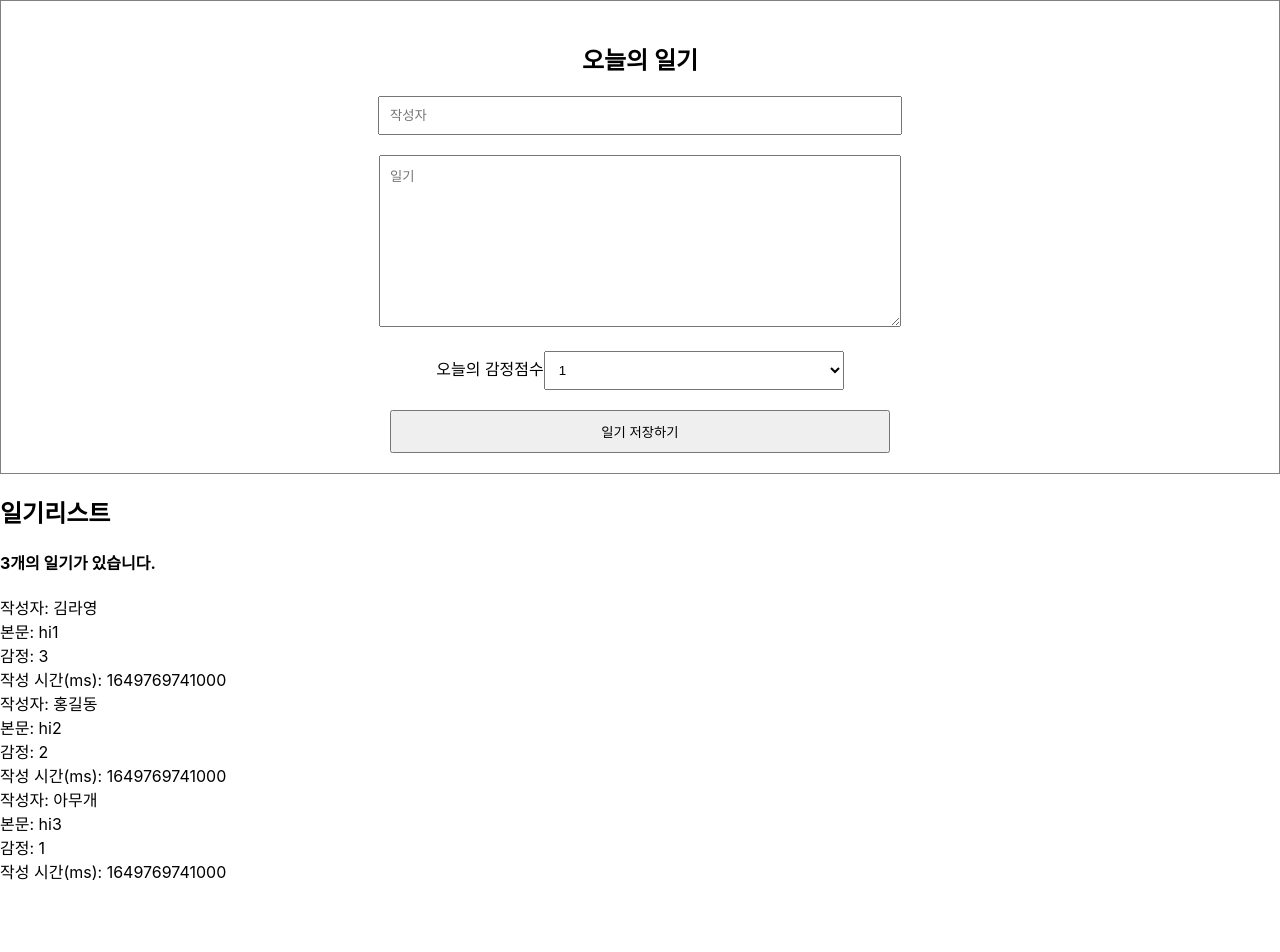
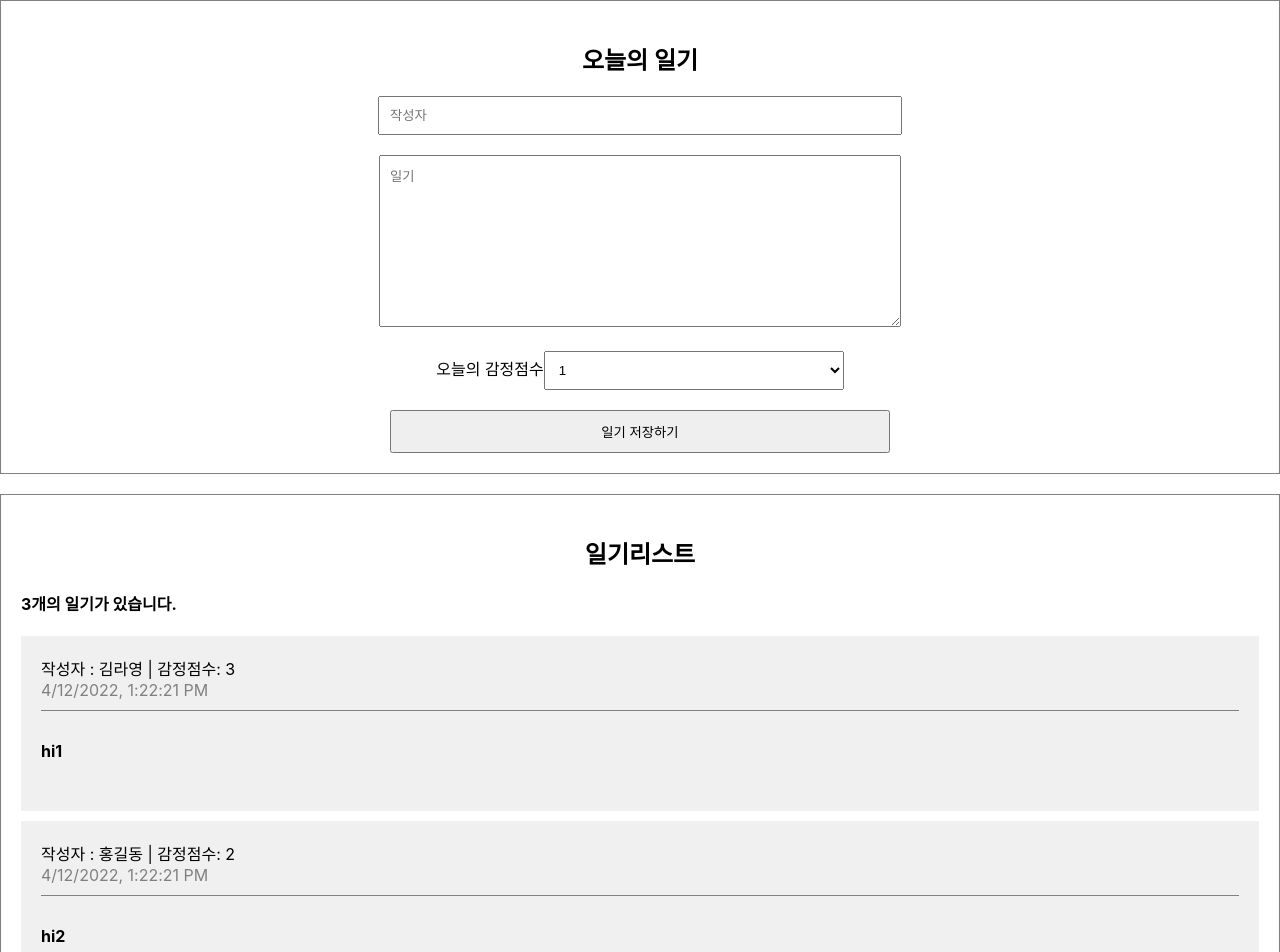
Before and after one commit to Kimrayoung/Diary-react, a React (Create React App) app in the folder simpleDiary/: page / in a window 1280 px wide. Shown: the top 952 px of the page. Before the commit the page ends 883 px from the top, so only its background shows below. Built offline with nearby package versions, Linux system fonts and the light colour scheme.

Commit message:
section6.3 completed

```diff
--- a/simpleDiary/public/index.html
+++ b/simpleDiary/public/index.html
@@ -9,35 +9,10 @@
       name="description"
       content="Web site created using create-react-app"
     />
-    <link rel="apple-touch-icon" href="%PUBLIC_URL%/logo192.png" />
-    <!--
-      manifest.json provides metadata used when your web app is installed on a
-      user's mobile device or desktop. See https://developers.google.com/web/fundamentals/web-app-manifest/
-    -->
-    <link rel="manifest" href="%PUBLIC_URL%/manifest.json" />
-    <!--
-      Notice the use of %PUBLIC_URL% in the tags above.
-      It will be replaced with the URL of the `public` folder during the build.
-      Only files inside the `public` folder can be referenced from the HTML.
-
-      Unlike "/favicon.ico" or "favicon.ico", "%PUBLIC_URL%/favicon.ico" will
-      work correctly both with client-side routing and a non-root public URL.
-      Learn how to configure a non-root public URL by running `npm run build`.
-    -->
     <title>React App</title>
   </head>
   <body>
     <noscript>You need to enable JavaScript to run this app.</noscript>
     <div id="root"></div>
-    <!--
-      This HTML file is a template.
-      If you open it directly in the browser, you will see an empty page.
-
-      You can add webfonts, meta tags, or analytics to this file.
-      The build step will place the bundled scripts into the <body> tag.
-
-      To begin the development, run `npm start` or `yarn start`.
-      To create a production bundle, use `npm run build` or `yarn build`.
-    -->
   </body>
 </html>
--- a/simpleDiary/src/App.css
+++ b/simpleDiary/src/App.css
@@ -26,3 +26,38 @@
   padding: 10px;
   cursor: pointer;
 }
+
+/* List */
+
+.DiaryList {
+  border: 1px solid gray;
+  padding: 20px;
+  margin-top: 20px;
+}
+
+.DiaryList h2 {
+  text-align: center;
+}
+
+/* Item */
+.DiaryItem {
+  background-color: rgb(240,240,240);
+  margin-bottom: 10px;
+  padding: 20px;
+}
+
+.DiaryItem .info {
+  border-bottom:1px solid gray;
+  padding-bottom: 10px;
+  margin-bottom: 10px;
+}
+
+.DiaryItem .date {
+  color: gray;
+}
+
+.DiaryItem .content {
+  font-weight: bold;
+  margin-bottom: 30px;
+  margin-top: 30px;
+}
--- /dev/null
+++ b/simpleDiary/src/DiaryItem.js
@@ -0,0 +1,18 @@
+const DiaryItem = ({ author, content, emotion, created_date, id }) => {
+    return(
+        <div className="DiaryItem">
+            <div className="info">
+                <span>작성자 : {author} | 감정점수: {emotion}</span>
+                <br/>
+                <span className="date">{new Date(created_date).toLocaleString()}</span>
+            </div>
+            <div className="content">{content}</div>
+        </div>
+    )
+}
+
+export default DiaryItem;
+
+//new Date(crated_date)
+//원래 new Date() --> 현재 시간을 기준으로 객체 생성
+//new Date(created_date) --> 밀리세컨을 기준으로 객체 생성
--- a/simpleDiary/src/DiaryList.js
+++ b/simpleDiary/src/DiaryList.js
@@ -1,4 +1,6 @@
 //일기 리스트(작성한 다이어리가 표시됨)
+import DiaryItem from "./DiaryItem";
+
 const DiaryList = ({ diaryList }) => {
     //정상적으로 props가 넘어왔는지 확인
     // console.log(diaryList);
@@ -7,15 +9,9 @@
         <div className="DiaryList">
             <h2>일기리스트</h2>
             <h4>{diaryList.length}개의 일기가 있습니다.</h4>
-            <div>
-                {diaryList.map((item) => ( //이 부분도 컴포넌트라고 할 수 있음(DiaryList의 자식 컴포넌트)
-                    <div key={item.id}>
-                        <div>작성자: {item.author}</div>
-                        <div>본문: {item.content}</div>
-                        <div>감정: {item.emotion}</div>
-                        <div>작성 시간(ms): {item.created_date}</div>
-                    </div>
-
+            <div> {/*여기에 diaryList의 전체가 붙어야하고, 리스트의 요소들을 하나로 묶는 div이다(즉, DiaryItem을 하나로 묶는 div) */}
+                {diaryList.map((item) => (
+                    <DiaryItem key={`diaryitem_${item.id}`} {...item}></DiaryItem>
                 ))}
             </div>
         </div>
@@ -30,8 +26,35 @@
 
 export default DiaryList
 
+
+
+
+
 //1단게 - 예시용으로 App.js에서 임시배열을 만들어서 DiaryList에 props로 전달해서 보여주기
 
 //Warning: Each child in a list should have a unique "key" prop. --> 에러 발생
 //이유 : diaryList의 자식컴포넌트인 실제 배열을 보여주는 부분에 key가 없어서
-//해결방법 : key props를 넘겨줌
+//해결방법 : key props를 넘겨줌(현재 id라는 것을 고유하게 정해서 넘겨주므로 item.id를 사용해서 key값을 정의해줄 수 있음)
+//if) id를 넘기고 있지 않는다면 인덱스값을 대체해서 사용할 수 있음 ex) map(item, idx) =>
+//물론 배열을 삭제, 추가 하면 인덱스값으로 id를 했을경우 문제가 생길 수 있음
+
+//현재 DiaryList컴포넌트들을 통해서 diaryList 배열을 렌더링하고 잇음
+//문제 - diaryList를 삭제, 추가
+//그 기능이 diaryList.map부분에 추가가 되어야 함 -> 한 요소에 대해서 추가하고 삭제하는 기능이므로
+//그럼 일기 리스트를 보여주는 DiaryList 컴포넌트에서 일기 하나(diaryList중 하나의 인덱스)에 대해서 수정,삭제를 할때 이 컴포넌트 안에서 처리 -> 좋지 못한 코드
+//배열 데이터를 이용해서 렌더해서 보여주는 아이템을 별도의 컴포넌트로 빼면 좋음
+//즉, 배열 리스트가 한 컴포넌트 / 배열 각각의 요소가 한 컴포넌트
+/* 배열의 인덱스 분리 전
+<div>
+                {diaryList.map((item) => ( //이 부분도 컴포넌트라고 할 수 있음(DiaryList의 자식 컴포넌트)
+                    <div key={item.id}>
+                        <div>작성자: {item.author}</div>
+                        <div>본문: {item.content}</div>
+                        <div>감정: {item.emotion}</div>
+                        <div>작성 시간(ms): {item.created_date}</div>
+                    </div>
+
+                ))}
+            </div>
+*/
+//왜,,
```
